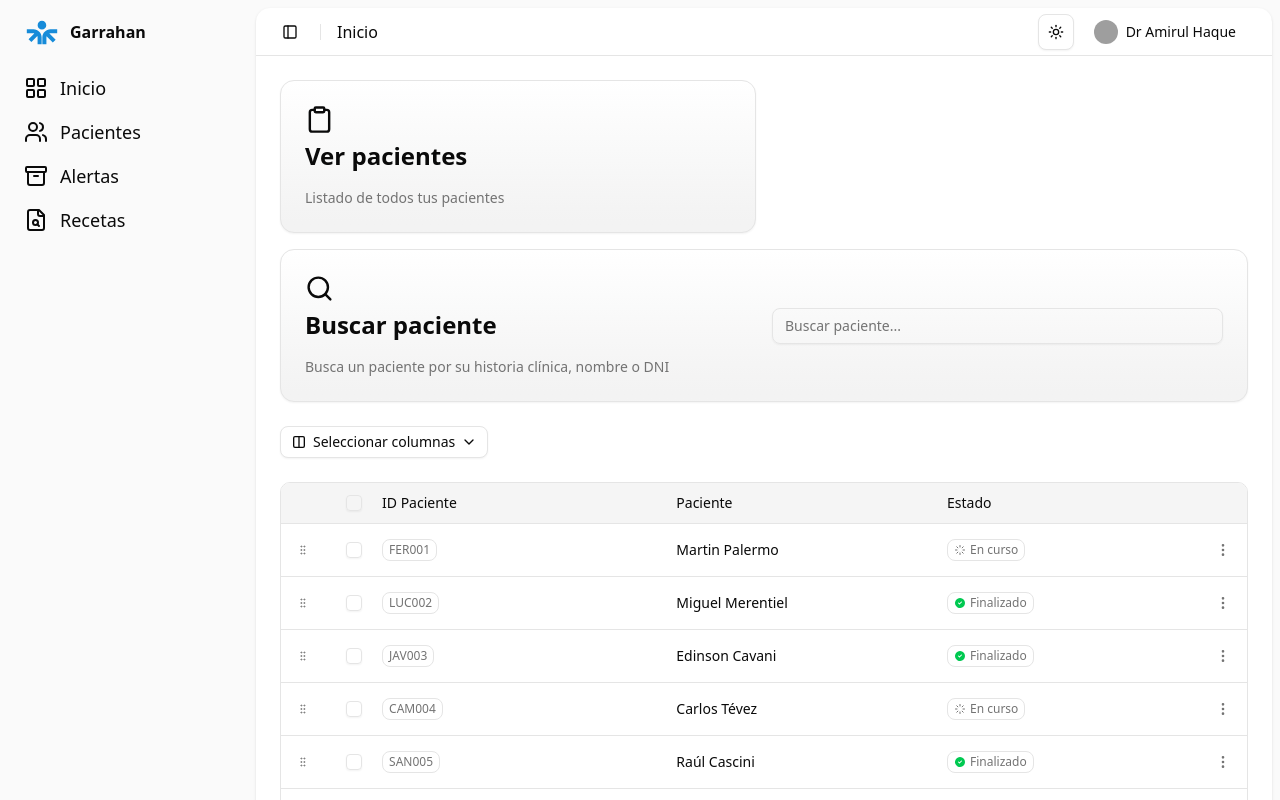
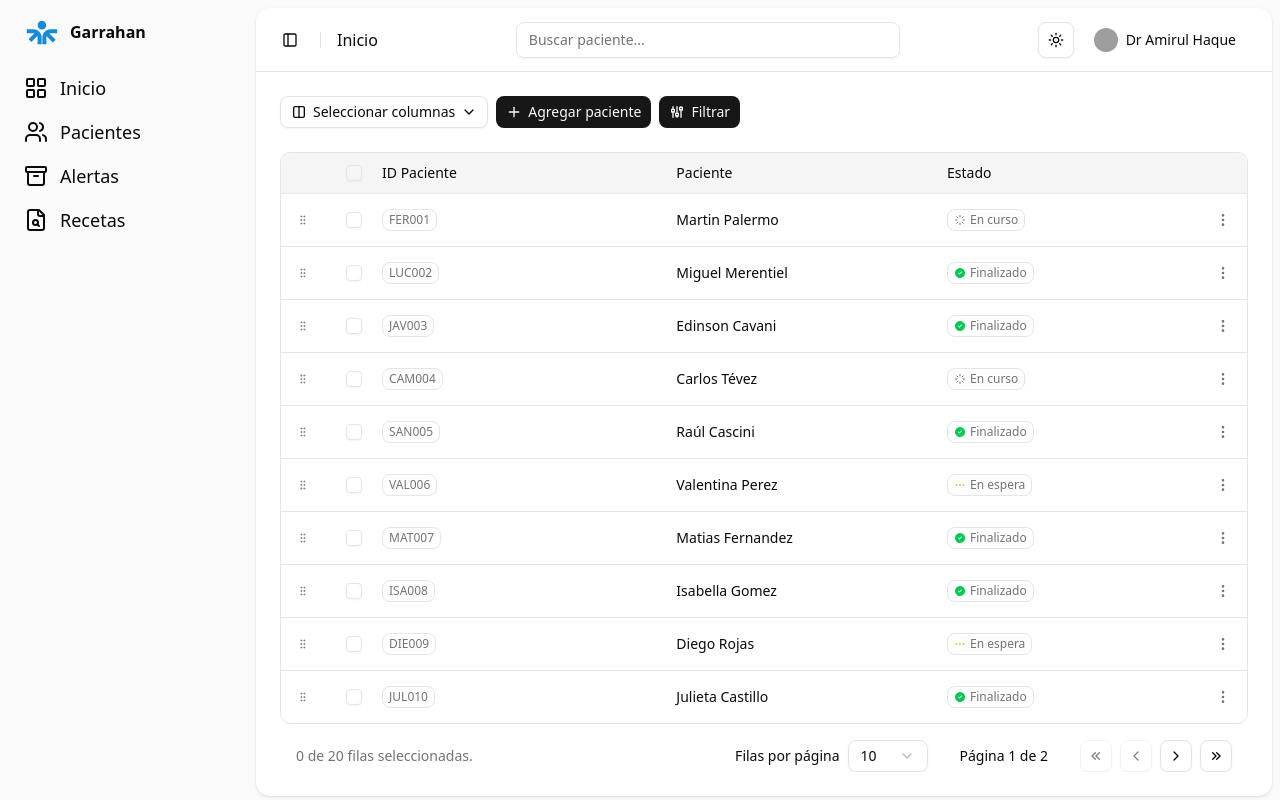
Before and after one commit to carolinamauro/garrahan-prescription-system, a Next.js app: page / in a window 1280 px wide. Shown: the top 800 px of the page. Built offline with nearby package versions, Linux system fonts and the light colour scheme; grey boxes are pictures that could not be loaded.

Commit message:
Agrego barra de búsqueda y saco las ActionCards del inicio

```diff
--- a/src/app/globals.css
+++ b/src/app/globals.css
@@ -40,7 +40,7 @@
   --sidebar-ring: oklch(0.708 0 0);
   --sidebar-width: 16rem;
   --sidebar-width-icon: 3rem;
-  --header-height: calc(var(--spacing) * 12);
+  --header-height: calc(var(--spacing) * 16);
   --background: oklch(1 0 0);
   --foreground: oklch(0.145 0 0);
 }
--- a/src/app/page.js
+++ b/src/app/page.js
@@ -17,11 +17,10 @@ export default function Page() {
         <div className="flex flex-1 flex-col">
           <div className="@container/main flex flex-1 flex-col gap-2">
             <div className="flex flex-col gap-4 py-4 md:gap-6 md:py-6">
-              <SectionCards />
               <DataTable
                 data={patients}
                 tabsList={[]}
-                withActionButtons={false}
+                withActionButtons={true}
               />
             </div>
           </div>
--- a/src/components/SiteHeader/index.js
+++ b/src/components/SiteHeader/index.js
@@ -2,6 +2,7 @@ import { Separator } from '@/components/ui/separator';
 import { SidebarTrigger } from '@/components/ui/sidebar';
 import { ThemeToggle } from '@/components/ThemeToggle';
 import { NavUser } from '@/components/SiteHeader/NavUser';
+import { Input } from '@/components/ui/input';
 
 export function SiteHeader({ title }) {
   const user = {
@@ -11,18 +12,27 @@ export function SiteHeader({ title }) {
   };
 
   return (
-    <header className="flex h-(--header-height) shrink-0 items-center gap-2 border-b \
-     transition-[width,height] ease-linear \
-     group-has-data-[collapsible=icon]/sidebar-wrapper:h-(--header-height)">
-      <div className="flex w-full items-center gap-1 px-4 lg:gap-2 lg:px-6">
-        <SidebarTrigger className="-ml-1" />
-        <Separator orientation="vertical"
-          className="mx-2 data-[orientation=vertical]:h-4" />
-        <h1 className="text-base font-medium">{title}</h1>
-        <div className="ml-auto flex items-center gap-2">
+    <header className="flex h-(--header-height) shrink-0 items-center gap-2 border-b">
+      <div className="flex w-full items-center justify-between px-4 lg:px-6">
+
+        <div className="flex items-center gap-2">
+          <SidebarTrigger className="-ml-1" />
+          <Separator orientation="vertical"
+            className="mx-2 data-[orientation=vertical]:h-4" />
+          <h1 className="text-base font-medium">{title}</h1>
+        </div>
+
+        <div className="flex justify-center flex-1">
+          <div className="w-full max-w-sm">
+            <Input placeholder="Buscar paciente..." />
+          </div>
+        </div>
+
+        <div className="flex items-center gap-2">
           <ThemeToggle />
           <NavUser user={user} />
         </div>
+
       </div>
     </header>
   );
```
